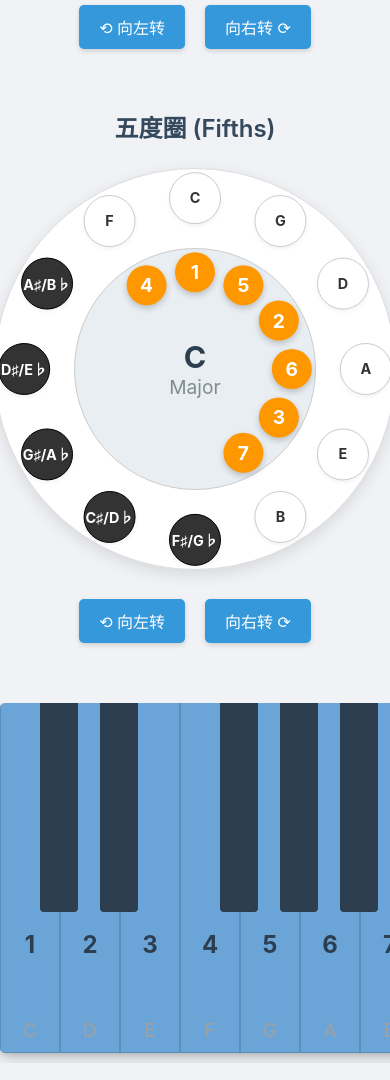
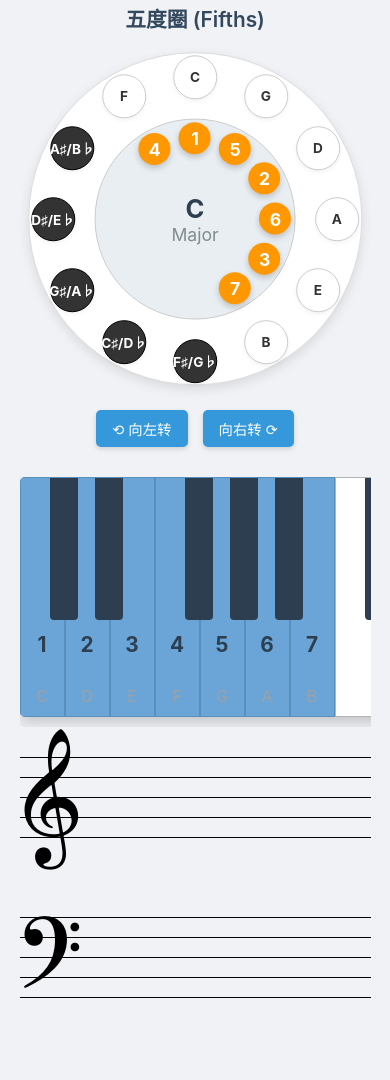
Before and after one commit to Anduin2017/PianoNote, a plain HTML site: page index.html in a window 390 px wide. Shown: the part 525-1605 px from the top of the page. Drawn offline with Linux system fonts and the light colour scheme.

Commit message:
Refactor layout structure: adjust bottom container placement and enhance key signature display for improved organization and responsiveness

```diff
--- a/index.html
+++ b/index.html
@@ -47,12 +47,13 @@
 
     </div>
 
+    <div class="bottom-container">
     <div class="piano-container">
     </div>
 
     <div id="key-signature-container">
     </div>
-
+</div>
     <script src="script.js"></script>
 </body>
 
--- a/script.js
+++ b/script.js
@@ -318,18 +318,31 @@ function addKeySignature(staffWrapper, clefType, accidentalType, count) {
     }
     }
 
+// script.js
+
 function updateKeySignatureDisplay() {
     keySigContainer.innerHTML = "";
     const signatures = KEY_SIGNATURE_DATA[currentStep];
     if (!signatures) return;
+
+    // 对每一个调号记法 (例如 sharp 和 flat) 进行循环
     Object.values(signatures).forEach((sig) => {
         if (sig) {
+            // 1. 为每一对高低音谱号创建一个包裹容器
+            const pairContainer = document.createElement("div");
+            pairContainer.className = "key-signature-pair";
+
+            // 2. 创建高音和低音谱号，并添加到 "谱组" 容器中
             const trebleStaff = createStaff("treble");
             addKeySignature(trebleStaff, "treble", sig.type, sig.count);
-        keySigContainer.appendChild(trebleStaff);
+            pairContainer.appendChild(trebleStaff);
+
             const bassStaff = createStaff("bass");
             addKeySignature(bassStaff, "bass", sig.type, sig.count);
-        keySigContainer.appendChild(bassStaff);
+            pairContainer.appendChild(bassStaff);
+
+            // 3. 将完整的 "谱组" 容器添加到主容器中
+            keySigContainer.appendChild(pairContainer);
         }
     });
 }
--- a/style.css
+++ b/style.css
@@ -1,28 +1,33 @@
-/* 全局样式 */
+/* ================================== */
+/* 全局与基础样式            */
+/* ================================== */
 body {
     font-family: -apple-system, BlinkMacSystemFont, "Segoe UI", Roboto, "Helvetica Neue", Arial, sans-serif;
     display: flex;
-    justify-content: center;
+    flex-direction: column; /* 默认垂直布局 */
     align-items: center;
-    flex-direction: column;
     min-height: 100vh;
     background-color: #f0f2f5;
     color: #333;
     margin: 0;
-    user-select: none; /* 禁止文本选择，提升体验 */
+    padding: 20px 10px; /* 为小屏幕增加一些边距 */
+    box-sizing: border-box;
+    user-select: none;
 }
 
 /* ================================== */
-/* 新增：主容器和圈组件样式          */
+/* 主要容器布局 (移动端)       */
 /* ================================== */
-.main-container {
+.main-container, .bottom-container {
     display: flex;
-    flex-wrap: wrap; /* 在小屏幕上允许换行 */
-    justify-content: center;
-    align-items: flex-start;
-    gap: 40px;
+    flex-direction: column; /* 移动端默认垂直排列 */
+    align-items: center;
+    gap: 30px;
     width: 100%;
-    padding: 20px 0;
+}
+
+.bottom-container {
+    margin-top: 30px;
 }
 
 .circle-widget {
@@ -34,18 +39,22 @@ body {
 .circle-widget h2 {
     color: #34495e;
     font-weight: 600;
-    margin-bottom: 15px;
+    margin-bottom: 10px;
+    font-size: 1.3em;
 }
 
-/* 圆圈容器 (尺寸已修改) */
+/* ================================== */
+/* 组件样式 (移动端尺寸)        */
+/* ================================== */
+
+/* --- 音阶圈 (缩小) --- */
 .circle-container {
     position: relative;
-    width: 400px; /* 稍微缩小尺寸以容纳两个 */
-    height: 400px;
+    width: clamp(280px, 85vw, 360px); /* 响应式宽度：最小280px, 最大360px */
+    aspect-ratio: 1 / 1; /* 保持宽高比为1:1，自动计算高度 */
     margin: 10px;
 }
 
-/* 外圈和内圈的通用样式 (ID选择器已改为类选择器) */
 .outer-circle, .inner-circle {
     position: absolute;
     top: 50%;
@@ -54,78 +63,51 @@ body {
     transform: translate(-50%, -50%);
 }
 
-/* 外圈样式 (ID选择器已改为类选择器) */
 .outer-circle {
     width: 100%;
     height: 100%;
     background-color: #ffffff;
-    box-shadow: 0 5px 15px rgba(0,0,0,0.1);
+    box-shadow: 0 4px 12px rgba(0,0,0,0.1);
     border: 1px solid #ddd;
 }
 
-/* 外圈上的音符标记 */
 .note {
     position: absolute;
     top: 50%;
     left: 50%;
-    width: 60px;
-    height: 60px;
-    margin: -30px;
+    width: 50px; height: 50px; margin: -25px;
     display: flex;
     justify-content: center;
     align-items: center;
-    font-size: 0.9em;
+    font-size: 0.85em;
     font-weight: bold;
 }
 
 .note-label {
-    background-color: #fff;
-    border: 1px solid #ccc;
-    width: 50px;
-    height: 50px;
-    border-radius: 50%;
-    display: flex;
-    justify-content: center;
-    align-items: center;
-    box-shadow: 0 2px 4px rgba(0,0,0,0.05);
+    width: 42px; height: 42px;
+    /* ... 其余样式不变 ... */
+    background-color: #fff; border: 1px solid #ccc; border-radius: 50%; display: flex; justify-content: center; align-items: center; box-shadow: 0 2px 4px rgba(0,0,0,0.05);
 }
 
-/* "黑键" 音符的特殊样式 */
 .note[data-is-black-key="true"] .note-label {
-    background-color: #333;
-    color: #fff;
-    border-color: #000;
+    background-color: #333; color: #fff; border-color: #000;
 }
 
-/* 内圈样式 (ID选择器已改为类选择器) */
 .inner-circle {
-    width: 60%;
-    height: 60%;
-    background-color: #e9eef2;
-    border: 1px solid #ccc;
-    transition: transform 0.5s cubic-bezier(0.68, -0.15, 0.27, 1.15); /* 平滑旋转动画 */
+    width: 60%; height: 60%;
+    background-color: #e9eef2; border: 1px solid #ccc; transition: transform 0.5s cubic-bezier(0.68, -0.15, 0.27, 1.15);
 }
 
-/* 内圈上的音级标记 (1-7) */
 .degree {
     position: absolute;
     top: 50%;
     left: 50%;
-    width: 40px;
-    height: 40px;
-    margin: -20px;
-    background-color: #ff9800;
-    color: white;
-    border-radius: 50%;
-    display: flex;
-    justify-content: center;
-    align-items: center;
-    font-size: 1.2em;
-    font-weight: bold;
-    box-shadow: 0 3px 6px rgba(0,0,0,0.2);
+    width: 32px; height: 32px; margin: -16px;
+    font-size: 1.1em;
+    /* ... 其余样式不变 ... */
+    background-color: #ff9800; color: white; border-radius: 50%; display: flex; justify-content: center; align-items: center; font-weight: bold; box-shadow: 0 3px 6px rgba(0,0,0,0.2);
 }
 
-/* 中央调性显示 (ID选择器已改为类选择器) */
 .current-key-display {
     position: absolute;
     top: 50%;
@@ -133,233 +115,176 @@ body {
     transform: translate(-50%, -50%);
     text-align: center;
 }
-
 .key-name {
-    font-size: 1.9em;
-    font-weight: bold;
-    display: block;
-    color: #2c3e50;
+    font-size: 1.6em; font-weight: bold; display: block; color: #2c3e50;
+}
+.key-mode {
+    font-size: 1.1em; color: #7f8c8d;
 }
 
-.key-mode {
-    font-size: 1.2em;
-    color: #7f8c8d;
+.controls {
+    display: flex; gap: 15px; margin-top: 15px;
 }
+button {
+    padding: 8px 16px; font-size: 0.9em;
+    /* ... 其余样式不变 ... */
+    cursor: pointer; border: none; border-radius: 5px; background-color: #3498db; color: white; box-shadow: 0 2px 5px rgba(0,0,0,0.15); transition: background-color 0.2s, transform 0.1s;
+}
+button:hover { background-color: #2980b9; }
+button:active { transform: translateY(1px); box-shadow: 0 1px 3px rgba(0,0,0,0.15); }
 
-/* 控制按钮 */
-.controls {
-    display: flex;
-    gap: 20px;
-    margin-top: 20px;
-}
-
-button {
-    padding: 10px 20px;
-    font-size: 1em;
-    cursor: pointer;
-    border: none;
-    border-radius: 5px;
-    background-color: #3498db;
-    color: white;
-    box-shadow: 0 2px 5px rgba(0,0,0,0.15);
-    transition: background-color 0.2s, transform 0.1s;
-}
-
-button:hover {
-    background-color: #2980b9;
-}
-
-button:active {
-    transform: translateY(1px);
-    box-shadow: 0 1px 3px rgba(0,0,0,0.15);
-}
-
-/* ================================== */
-/* 钢琴键盘新增样式          */
-/* ================================== */
-
+/* --- 钢琴 (可滚动) --- */
 .piano-container {
-    margin-top: 40px;
-    /* 让键盘在小屏幕上可以横向滚动，而不是破坏布局 */
     width: 100%;
-    max-width: 900px; /* 限制最大宽度 */
-    overflow-x: auto;
+    max-width: 90vw; /* 限制最大宽度 */
+    overflow-x: auto; /* 核心：允许水平滚动 */
     padding-bottom: 10px;
 }
+.piano {
+    display: flex; padding: 0; margin: 0; list-style: none;
+    height: 240px; /* 减小高度 */
+    width: fit-content;
+    border-radius: 5px; overflow: hidden; box-shadow: 0 5px 15px rgba(0,0,0,0.2);
+}
+.piano .white {
+    width: 45px; /* 减小白键宽度 */
+    /* ... 其余样式不变 ... */
+    position: relative; height: 100%; background-color: #fff; border: 1px solid #b3b3b3; box-sizing: border-box; cursor: pointer; transition: background-color 0.2s ease;
+}
+.piano .black {
+    width: 28px; /* 减小黑键宽度 */
+    height: 60%;
+    /* ... 其余样式不变 ... */
+    position: absolute; top: 0; left: 100%; transform: translateX(-50%); background-color: #2c3e50; border: 2px solid #2c3e50; border-radius: 0 0 4px 4px; box-sizing: border-box; z-index: 10; cursor: pointer; transition: background-color 0.2s ease;
+}
+.piano .white.highlight { background-color: #6ba5d7; border-color: #5a8fbb; }
+.piano .black.highlight { background-color: rgb(75, 189, 84); border-color: #5a8fbb; }
+.note-name { font-size: 1em; /* ... */ position: absolute; bottom: 10px; width: 100%; text-align: center; color: #a0a0a0; pointer-events: none; }
+.black .note-name { color: #d0d0d0; font-size: 0.9em; }
+.scale-degree { font-size: 1.3em; /* ... */ position: absolute; top: 65%; width: 100%; text-align: center; font-weight: bold; color: #2c3e50; pointer-events: none; display: none; }
+.black .scale-degree { top: 50%; color: #ffffff; }
+.piano .highlight .scale-degree { display: block; }
 
-.piano {
-    display: flex; /* 让琴键横向排列 */
-    padding: 0;
-    margin: 0 auto; /* 居中显示 */
-    list-style: none;
-    height: 350px; /* 键盘高度 */
-    width: fit-content; /* 宽度由内容决定 */
-    border-radius: 5px;
-    overflow: hidden;
-    box-shadow: 0 5px 15px rgba(0,0,0,0.2), 0 2px 5px rgba(0,0,0,0.1);
+
+/* --- 五线谱 (缩小) --- */
+@font-face {
+  font-family: 'Bravura'; font-style: normal; font-display: swap; font-weight: 400;
+  src: url(./bravura-latin-400-normal.woff2) format('woff2'), url(./bravura-latin-400-normal.woff) format('woff');
 }
-
-.piano .white {
-    position: relative; /* 作为黑键的定位父元素 */
-    width: 60px;
-    height: 100%;
-    background-color: #fff;
-    border: 1px solid #b3b3b3;
-    border-top: none;
-    box-sizing: border-box; /* 边框不计入宽度 */
-    cursor: pointer;
-    transition: background-color 0.2s ease;
-}
-
-.piano .white:active {
-    background-color: #e0e0e0;
-}
-
-.piano .black {
-    position: absolute;
-    top: 0;
-    /* 定位到白键的右边缘，再向左移动自身宽度的一半 */
-    left: 100%;
-    transform: translateX(-50%);
-    width: 38px;
-    height: 60%; /* 黑键高度是白键的60% */
-    background-color: #2c3e50;
-    border: 2px solid #2c3e50;
-    border-top: none;
-    border-radius: 0 0 4px 4px;
-    box-sizing: border-box;
-    z-index: 10; /* 确保黑键在白键之上 */
-    cursor: pointer;
-    transition: background-color 0.2s ease;
-}
-
-.piano .black:active {
-    background-color: #4a627a;
-}
-
-/* ========== 关键的高亮样式 ========== */
-
-/* 高亮的白键 */
-.piano .white.highlight {
-    background-color: #6ba5d7; /* 图片中的蓝色 */
-    border-color: #5a8fbb;
-}
-
-/* 高亮的黑键 */
-.piano .black.highlight {
-    background-color: rgb(75, 189, 84);
-    border-color: #5a8fbb;
-}
-
-/* ================================== */
-/* 琴键文字新增样式          */
-/* ================================== */
-
-/* --- 固定的音名 (C, D, E...) --- */
-.note-name {
-    position: absolute;
-    bottom: 10px;
-    width: 100%;
-    text-align: center;
-    font-size: 1.2em;
-    color: #a0a0a0;
-    pointer-events: none; /* 让文字不影响鼠标点击 */
-}
-
-/* 黑键上的音名颜色要亮一些才能看清 */
-.black .note-name {
-    color: #d0d0d0;
-    font-size: 1em;
-}
-
-/* --- 动态的唱名 (1, 2, 3...) --- */
-.scale-degree {
-    position: absolute;
-    top: 65%; /* 放在白键靠下的位置 */
-    width: 100%;
-    text-align: center;
-    font-size: 1.5em;
-    font-weight: bold;
-    color: #2c3e50;
-    pointer-events: none;
-    /* 默认隐藏，有内容时JS会使其显示 */
-    display: none;
-}
-
-/* 黑键上的唱名样式 */
-.black .scale-degree {
-    top: 50%; /* 位置稍作调整 */
-    color: #ffffff;
-}
-
-/* 当琴键被高亮时，显示唱名 */
-.piano .highlight .scale-degree {
-    display: block;
-}
-
-/* ================================== */
-/* 五线谱新增样式 (Bravura 字体版)    */
-/* ================================== */
-
-/* 1. 加载本地字体文件 */
-/* @font-face {
-    font-family: 'Bravura Text';
-    src: url('BravuraText.otf') format('opentype');
-} */
-
-@font-face {
-  font-family: 'Bravura';
-  font-style: normal;
-  font-display: swap;
-  font-weight: 400;
-  src: url(./bravura-latin-400-normal.woff2) format('woff2'),
-       url(./bravura-latin-400-normal.woff) format('woff');
-}
-
-/* 2. 创建一个应用该字体的工具类 */
-.music-font {
-    font-family: 'Bravura'; /* 优先使用 Bravura 字体 */
-    /* font-size 将由父级 .staff-wrapper 控制 */
-}
-
-/* 3. 五线谱容器和整体布局 */
 #key-signature-container {
     display: flex;
-    flex-wrap: wrap;
-    justify-content: center;
-    gap: 30px; /* 增加谱子之间的间距 */
-    row-gap: 90px;
-    margin-top: 70px;
+    flex-direction: column; /* 移动端让高低音谱号垂直排列 */
+    align-items: center;
+    gap: 10px;
     width: 100%;
-    max-width: 900px;
 }
-
 .staff-wrapper {
     position: relative;
-    width: 400px;
-    height: 4em; /* 关键：高度是4倍的基准字体大小，代表五线谱四间的高度 */
-    /* 关键：使用 font-size 作为控制所有元素尺寸的唯一基准 */
-    font-size: 30px;
+    width: clamp(280px, 90vw, 400px); /* 响应式宽度 */
+    height: 4em;
+    font-size: 20px; /* 关键：减小字体基准来缩小整个组件 */
     color: #000;
-    transform: scale(0.8);
+    margin-bottom: 80px;
 }
-
-/* 4. 五线谱的五条线 */
 .staff-line {
-    position: absolute;
-    left: 0;
-    width: 100%;
-    height: 1.5px; /* 线条粗细 */
-    background-color: #000;
+    position: absolute; left: 0; width: 100%; height: 1.5px; background-color: #000;
 }
-
-/* 5. 谱号和升降号的样式 */
 .clef, .accidental {
     font-family: 'Bravura', serif !important;
     position: absolute;
     line-height: 1;
-        /* 新增下面这两行 */
     display: flex;
     align-items: center;
-    transform: translateY(-1.7em);
+    transform: translateY(-1.7em); /* 保留视觉校准 */
 }
+
+
+/* ======================================================= */
+/* ====== 桌面端布局 (>= 768px) Media Query ====== */
+/* ======================================================= */
+/* ======================================================= */
+/* ====== 桌面端布局 (>= 768px) -  三行结构版 ====== */
+/* ======================================================= */
+@media (min-width: 768px) {
+    body {
+        justify-content: center;
+    }
+
+    /* 1. 只让顶部的音阶圈容器变为水平排列 */
+    .main-container {
+        flex-direction: row;
+        justify-content: center;
+        gap: 40px;
+    }
+
+    /* 2. 底部容器保持垂直堆叠，并调整垂直间距 */
+    .bottom-container {
+        gap: 40px;
+    }
+
+    /* 3. 为桌面端的钢琴和五线谱设置更合适的宽度 */
+    .piano-container {
+        max-width: 800px; /* 钢琴可以更宽一些 */
+    }
+
+    #key-signature-container {
+        justify-content: center; /* 让内部的谱号居中 */
+    }
+
+    /* 4. 恢复/调整桌面端组件的“尺寸” (这部分和之前一样) */
+
+    /* --- 音阶圈 --- */
+    .circle-widget h2 { font-size: 1.5em; }
+    .circle-container {
+        width: 380px;
+    }
+    .note { width: 60px; height: 60px; margin: -30px; font-size: 0.9em;}
+    .note-label { width: 50px; height: 50px; }
+    .degree { width: 40px; height: 40px; margin: -20px; font-size: 1.2em; }
+    .key-name { font-size: 1.9em; }
+    .key-mode { font-size: 1.2em; }
+    .controls button { padding: 10px 20px; font-size: 1em; }
+
+    /* --- 钢琴 --- */
+    .piano { height: 280px; }
+    .piano .white { width: 50px; }
+    .piano .black { width: 32px; }
+    .note-name { font-size: 1.2em; }
+    .scale-degree { font-size: 1.5em; }
+
+    /* --- 五线谱 --- */
+    #key-signature-container {
+        flex-direction: row;
+        gap: 20px;
+    }
+    .staff-wrapper {
+        font-size: 28px;
+        width: 320px;
+    }
+}
+
+/* ======================================================= */
+/* ====== 五线谱重叠问题修正 (V4 Layout) ====== */
+/* ======================================================= */
+
+/* --- 为新的 "谱组" 容器 (.key-signature-pair) 添加样式 --- */
+.key-signature-pair {
+    display: flex;
+    flex-direction: column; /* 默认垂直排列高低音谱号 */
+    align-items: center;
+    gap: 0; /* 高低音谱号之间不需要额外间距 */
+}
+
+/* --- 调整主容器 (#key-signature-container) 的默认 (移动端) 样式 --- */
+#key-signature-container {
+    gap: 30px; /* 设置 "谱组" 之间的垂直间距 */
+}
+
+/* --- 调整主容器的桌面端样式 --- */
+@media (min-width: 768px) {
+    #key-signature-container {
+        flex-direction: row; /* 在桌面端让多个 "谱组" 水平排列 */
+        align-items: center;
+        gap: 30px; /* 设置 "谱组" 之间的水平间距 */
+    }
+}
```
Lines whose indentation alone changed are shown as unchanged.
